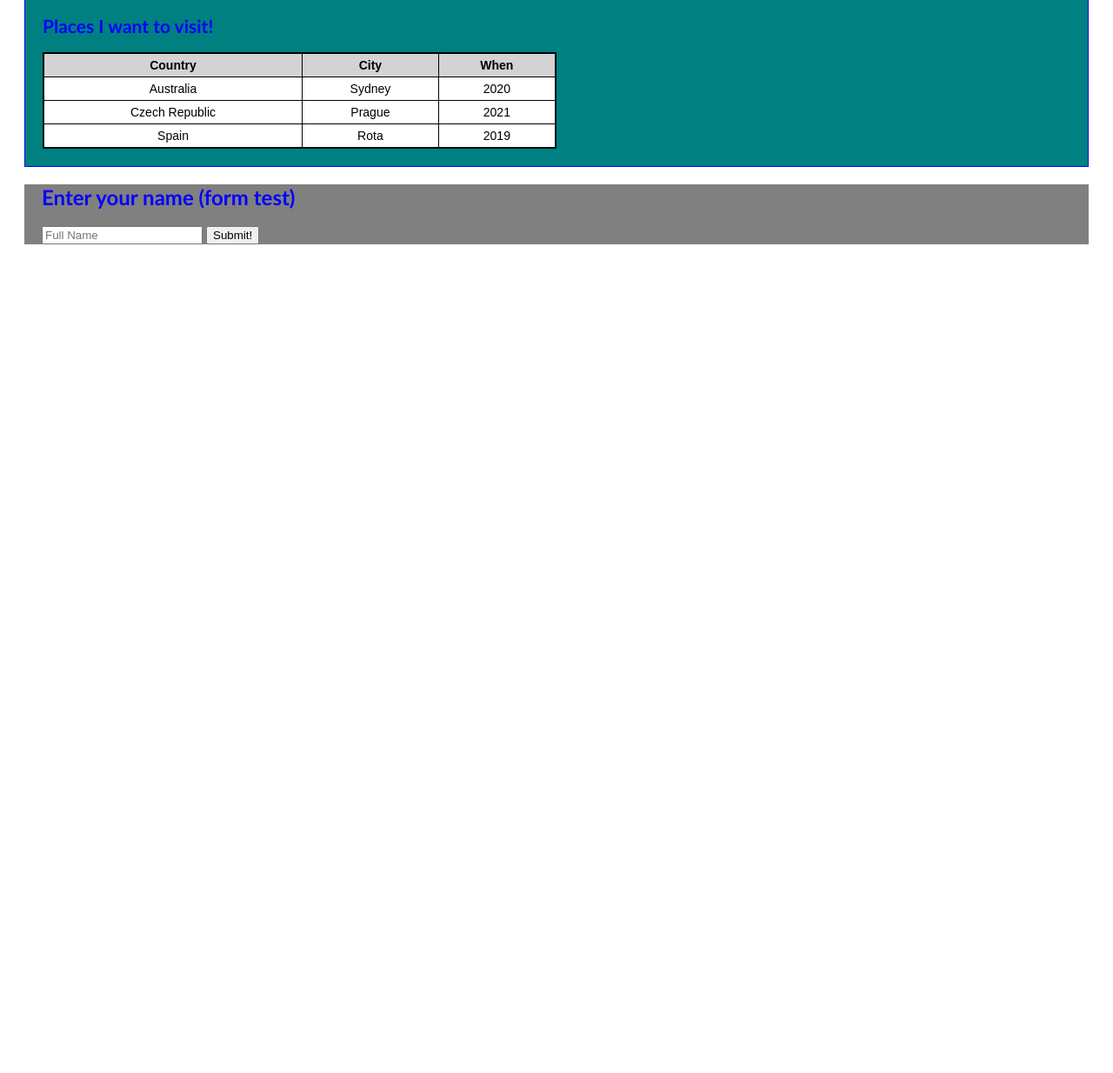
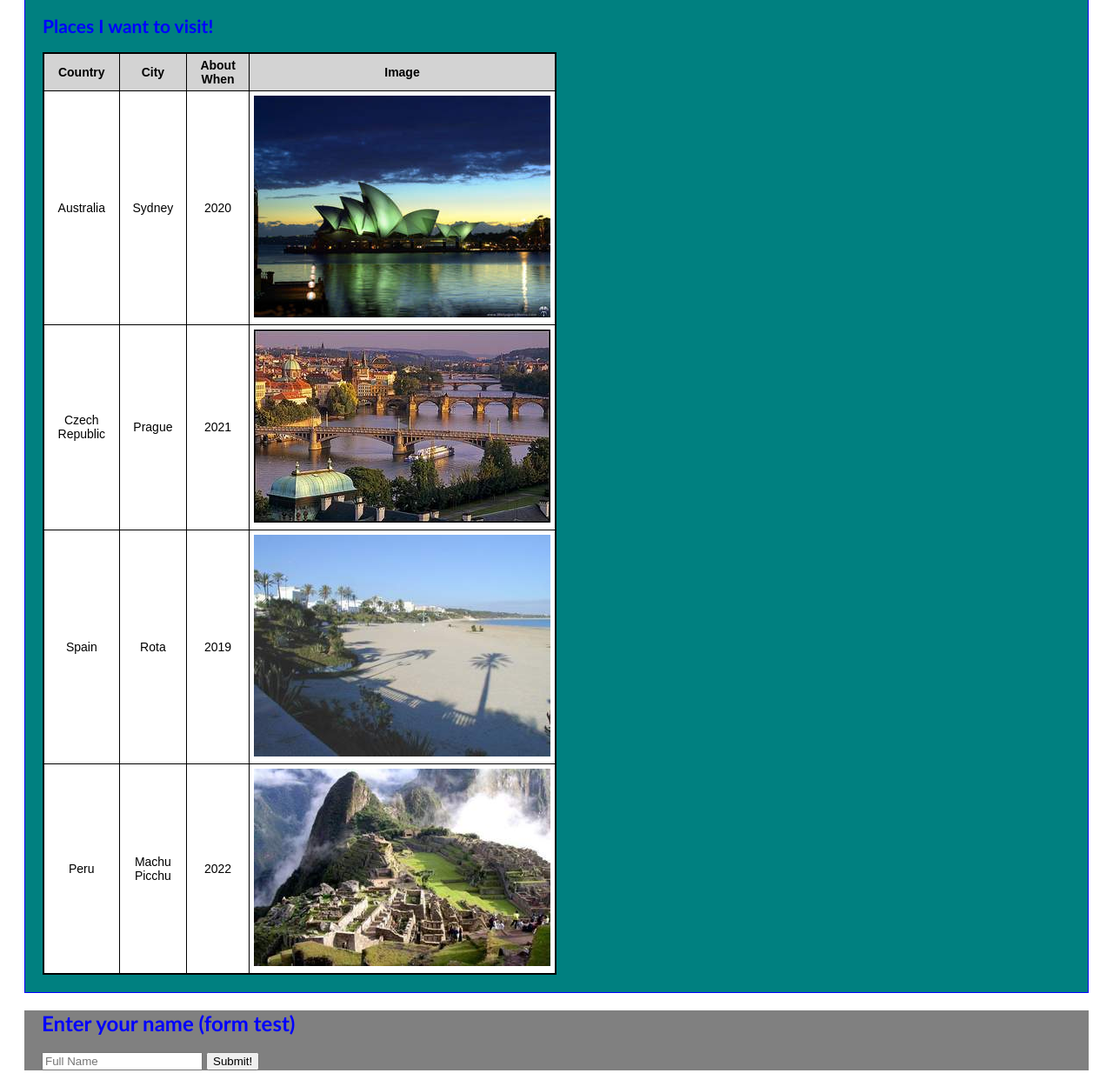
Before and after one commit to etimmons61/CS50-HTML, a plain HTML site: page index.html in a window 1280 px wide. Shown: the part 688-1922 px from the top of the page at 87% size. Before the commit the page ends 977 px from the top, so only its background shows below. Drawn offline with Linux system fonts and the light colour scheme.

Commit message:
Updated table images

```diff
--- a/index.html
+++ b/index.html
@@ -20,22 +20,32 @@
 			<tr>
 				<th>Country</th>
 				<th>City</th>
-				<th>When</th>
+				<th>About When</th>
+				<th>Image</th>
 			</tr>
 			<tr>
 				<td>Australia</td>
 				<td>Sydney</td>
 				<td>2020</td>
+				<td><img src="sydney.jpg"></td>
 			</tr>
 			<tr>
 				<td>Czech Republic</td>
 				<td>Prague</td>
 				<td>2021</td>
-			</tr>
+				<td><img src="prague.jpg"></td>
+				</tr>
 			<tr>
 				<td>Spain</td>
 				<td>Rota</td>
 				<td>2019</td>
+				<td><img src="rota.jpg"></td>
+			</tr>
+			<tr>
+				<td>Peru</td>
+				<td>Machu Picchu</td>
+				<td>2022</td>
+				<td><img src="machupicchu.jpg"></td>
 			</tr>
 		</table>
 		</div>
```
Also changed, not shown: machupicchu.jpg (added), prague.jpg (added), rota.jpg (added), sydney.jpg (added).
